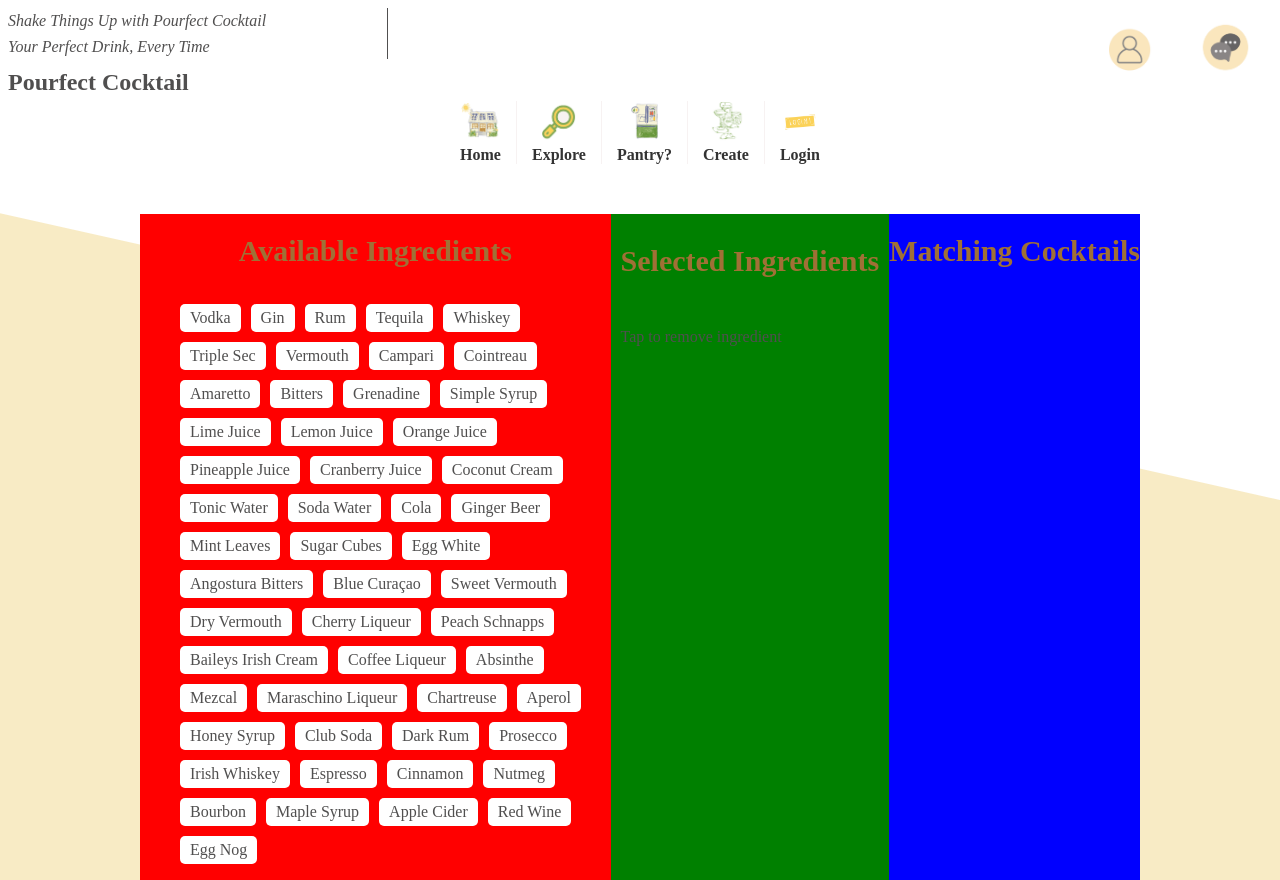
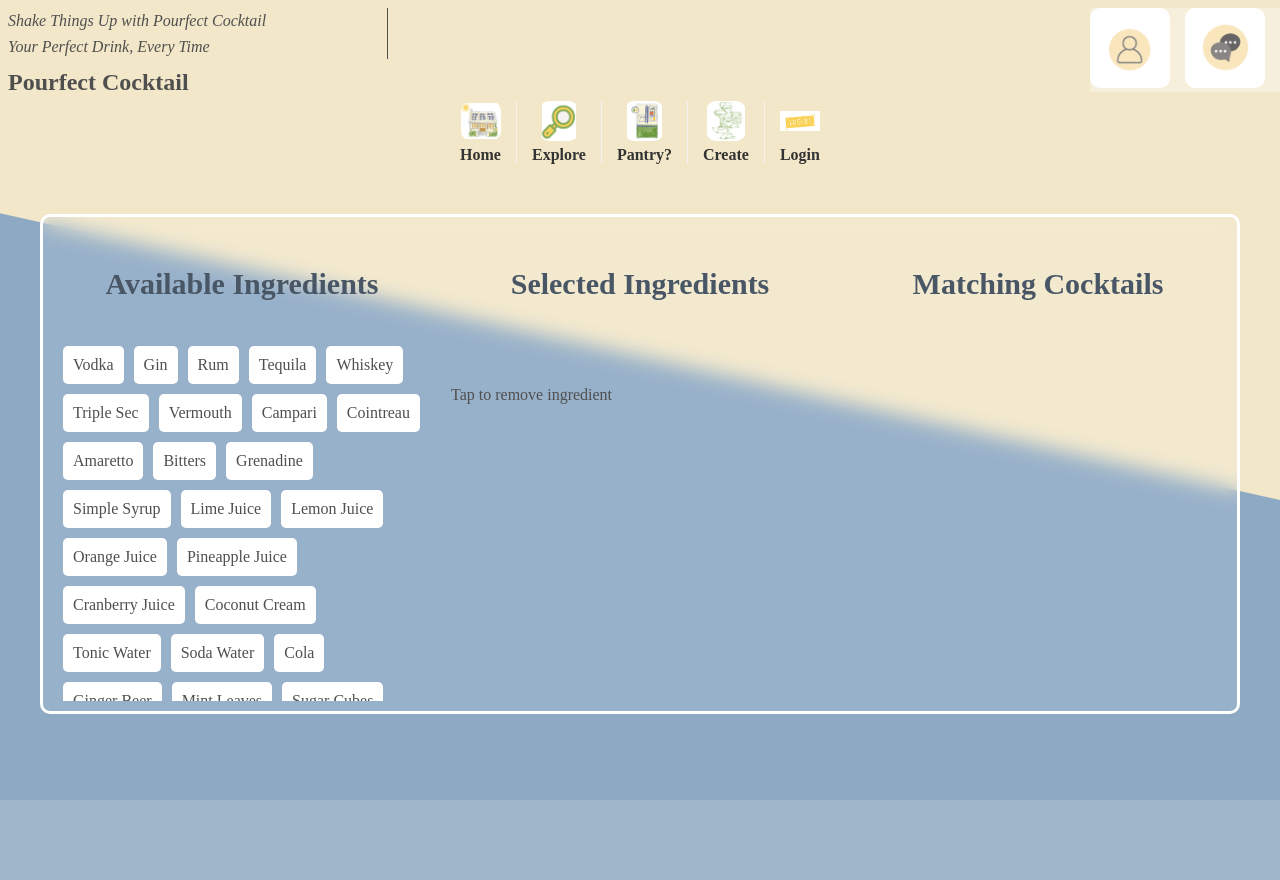
Before and after one commit to cs-ucc-ie/Team-15, a Flask app: page /pantry.html in a window 1280 px wide. After the commit the page ends 800 px from the top, so only its background shows below. Run offline with Flask 3, Linux system fonts and the light colour scheme; data comes from the database, SQL or seed files in the repository.

Commit message:
Added proper layout for the pantry page, colours and additional design to be added later.

```diff
--- a/static/styles.css
+++ b/static/styles.css
@@ -25,7 +25,7 @@
 }
 
 body {
-    background-color: rgb(248, 235, 197);
+    background-color: #8DA9C4;
     font-family: "Tinos", serif;
     color: #504f4f;
 }
@@ -48,13 +48,12 @@ body {
 }
 
 .custom-shape-divider-top-1739903469 .shape-fill {
-    fill: #FFFFFF;
+    fill:#F2E7C9;
 }
 
 .custom-shape-divider-top-1739903469{
     z-index: -1;
 }
-
 
 /* Top Nav Bar */
 .top-nav {
@@ -230,7 +229,7 @@ h2 {
     font-size: 30px;
     margin-top: 20px;
     padding-top: 20px;
-    color:#a07036;
+    color:#485665;
     text-align: center;
 }
 
@@ -285,10 +284,10 @@ h2 span{
 }
 
 button {
-    background-color: white;
+    background-color:#485665;
     size: 20px;
     padding: 10px;
-    color: rgb(17, 16, 12);
+    color: white;
     box-shadow: none;
     border: none;
     border-radius: 5px;
@@ -513,78 +512,135 @@ form {
 }
 
 /* css for pantry page */
-
-.pantry-container{
+.pantry-container {
     display: grid;
-    grid-auto-flow: column;
-    grid-template-areas:
-    "A B C C";
-    width: 1000px;
-    height: 600px;
+    grid-template-areas: "A B C C";
+    grid-template-columns: 2fr 2fr 2fr;
+    border: 3px solid white;
+    width: 1200px;
+    height: 500px;
     margin: auto;
     margin-top: 50px;
+    overflow: hidden;
+    position: relative;
+
+    /* background blur */
+    background: rgba(255, 255, 255, 0.1);
+    backdrop-filter: blur(10px);
+    -webkit-backdrop-filter: blur(10px);
+    border-radius: 10px;
 }
 
-.pantry-l1{
+/* Left column (Available Ingredients) */
+.pantry-l1 {
     grid-area: A;
-    background-color: red;
     display: flex;
     flex-direction: column;
-    flex-wrap: wrap; /* wrap list items to next line if they don't fit*/
     gap: 10px;
-    padding: 10x;
+    padding: 10px;
     align-content: flex-start;
+    overflow-y: auto;
+    max-height: 100%;
+    width: 100%;
+    position: relative;
 }
 
-.pantry-l1 ul{
+.pantry-l1 ul {
     display: flex;
     flex-wrap: wrap;
     gap: 10px;
+    max-width: 100%;
+    padding: 10px;
+    margin: 0;
+    overflow-y: auto;
+    justify-content: flex-start;
 }
 
-.pantry-l1 li{
+.pantry-l1 li {
     list-style: none;
-    padding: 5px 10px;
+    padding: 10px;
     background-color: white;
-    border-radius:5px;
+    border-radius: 5px;
+    max-width: calc(100% - 20px);
+    white-space: nowrap;
 }
 
+/* Middle column (Selected Ingredients) */
 .pantry-r1 {
     grid-area: B;
-    background-color: green;
     display: flex;
     flex-direction: column;
-    flex-wrap: wrap;
     gap: 10px;
     padding: 10px;
     align-content: flex-start;
+    overflow-y: auto;
+    max-height: 100%;
+    width: 100%;
+    position: relative;
 }
 
 .pantry-r1 ul {
     display: flex;
     flex-wrap: wrap;
-    padding: 0;
+    gap: 10px;
+    max-width: 100%;
+    padding: 10px;
     margin: 0;
-    gap: 10px;
+    overflow-y: auto;
+    justify-content: flex-start;
+
 }
 
 .pantry-r1 li {
     list-style: none;
-    padding: 5px 10px;
+    padding: 10px;
     background-color: white;
     border-radius: 5px;
+    max-width: calc(100% - 20px);
+    white-space: nowrap;
 }
 
-
+/* Right column (Matching Cocktails) */
 .pantry-r2{
     grid-area: C;
-    background-color: blue;
+    display: flex;
+    flex-direction: column;
+    gap: 10px;
+    padding: 10px;
+    align-content: flex-start;
+    overflow-y: auto;
+    max-height: 100%;
+    width: 100%;
+    position: relative;
 }
 
-/* fix to make titles all level */
-.pantry-l1 h2,
-.pantry-r1 h2,
-.pantry-r2 h2 {
+.pantry-r2 ul {
+    display: flex;
+    flex-wrap: wrap;
+    gap: 10px;
+    max-width: 100%;
+    padding: 10px;
     margin: 0;
-    padding-bottom: 10px;
+    overflow-y: auto;
+    justify-content: flex-start;
 }
+
+.pantry-r2 li {
+    list-style: none;
+    background-color: white;
+    border-radius: 10px;
+    padding: 10px;
+    width: 80%;
+    height: auto;
+    display: flex;
+    flex-direction: row;
+    align-items: center;
+    gap: 15px;
+}
+
+.pantry-r2 img {
+    width: 80%;
+    height: 80%;
+    object-fit: cover;
+    border-radius: 5px;
+}
--- a/templates/pantry.html
+++ b/templates/pantry.html
@@ -60,7 +60,13 @@
             .then(response => response.json())
             .then(cocktails => {
                 document.getElementById("cocktail-list").innerHTML =
-                    cocktails.length ? cocktails.map(c => `<li>${c.name}</li>`).join("") : "<li>No matches found</li>";
+                    cocktails.length ? cocktails.map(c => `<li>
+                        <img src= "{{ url_for('static', filename='cosmopolitan.jpg')}}"alt="Placeholder image for layout">
+                        <div class="matching-cocktail-info">
+                        ${c.name}
+                        <p><a href="{{ url_for('homepage') }}">See Recipe</a> </p></div>
+                        </li>`).join("") : "<li>No matches found</li>";
+
             });
         }
     </script>
```
